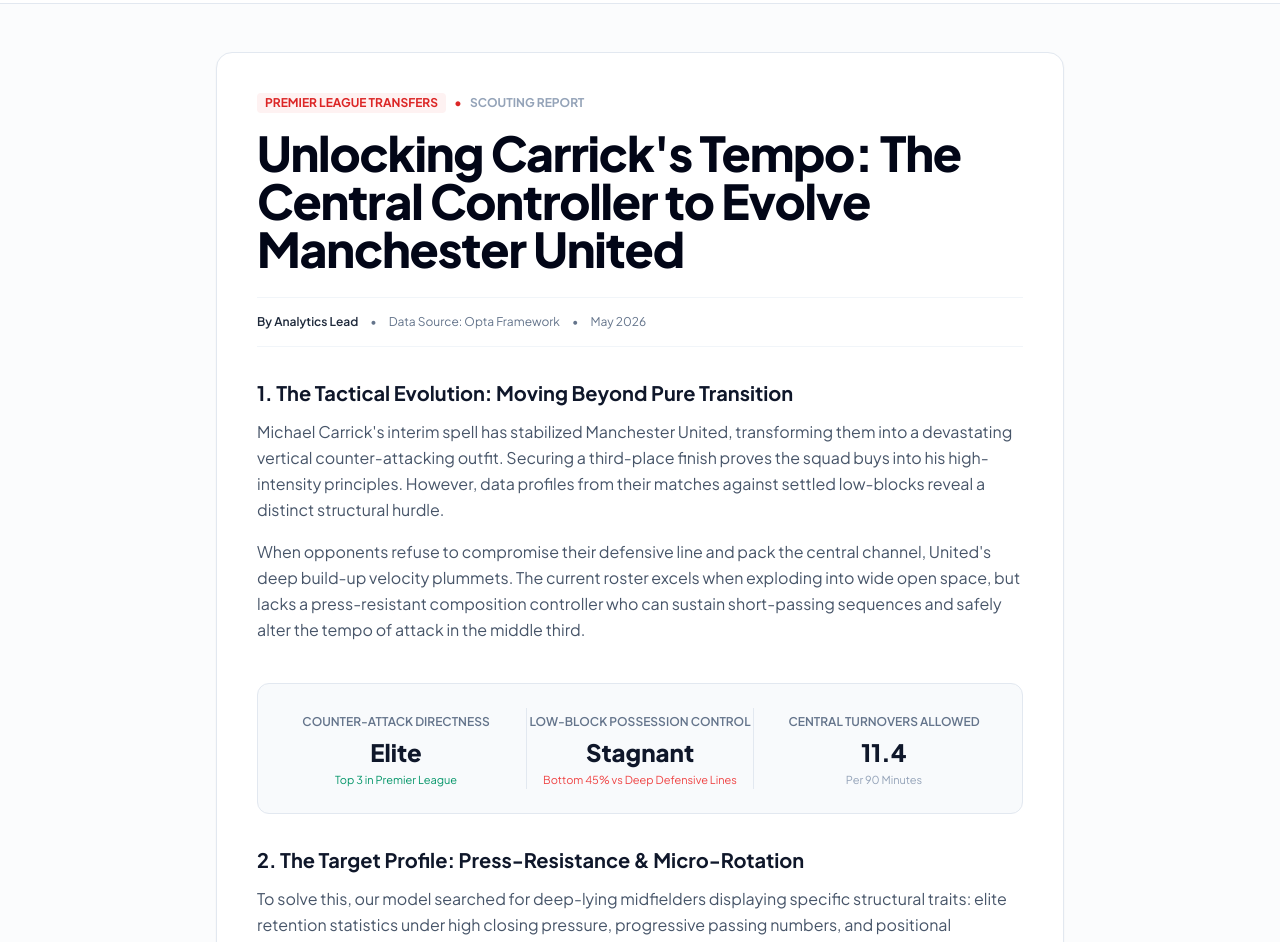
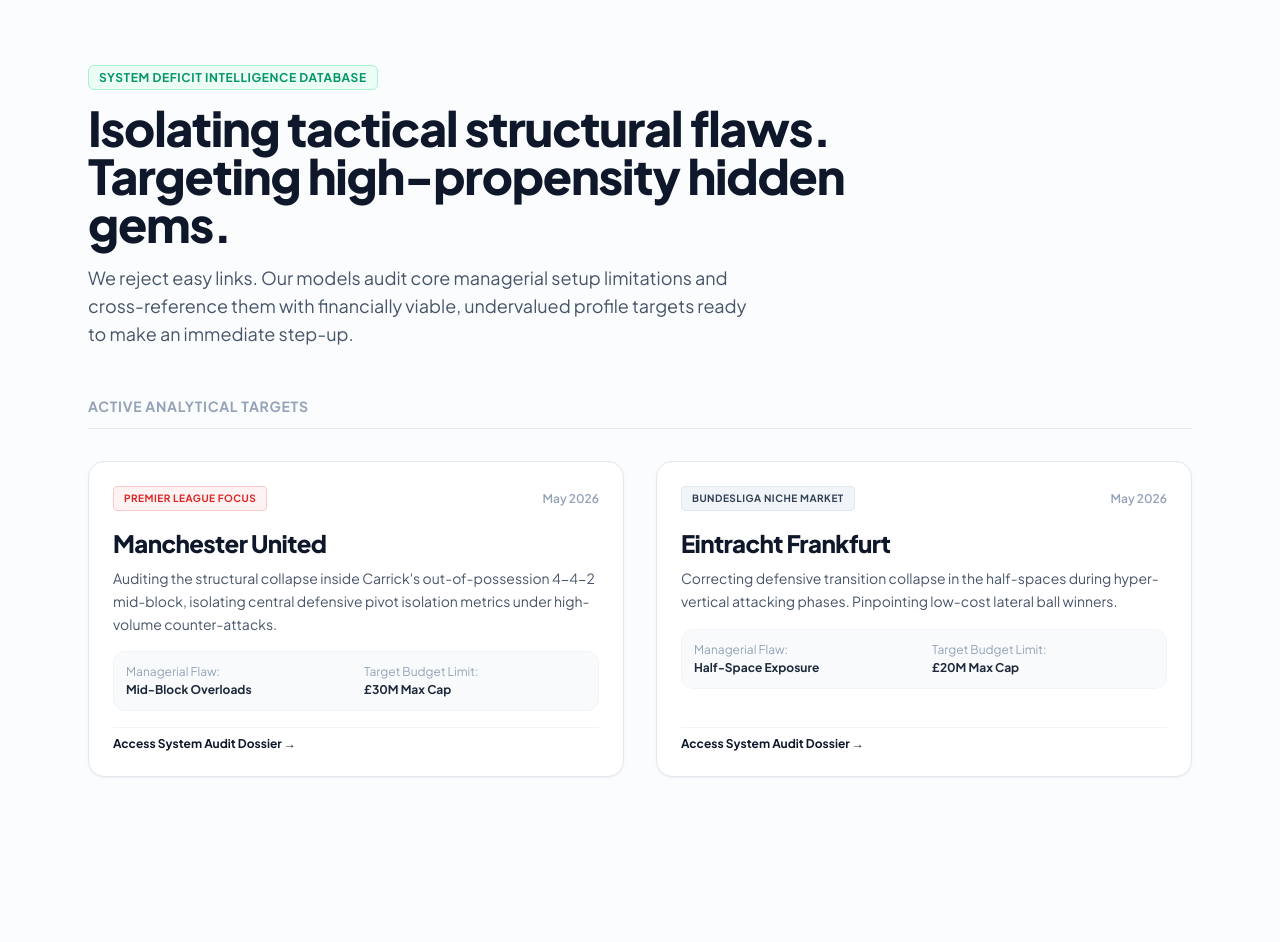
Before and after one commit to DisillusionedDev/no-stakes-scouting, a plain HTML site: page index.html in a window 1280 px wide. Shown: the part 57-999 px from the top of the page. After the commit the page ends 930 px from the top, so only its background shows below. Drawn offline with nearby package versions, Linux system fonts and the light colour scheme.

Commit message:
Update index.html

```diff
--- a/index.html
+++ b/index.html
@@ -4,11 +4,10 @@
     <meta charset="UTF-8">
     <meta name="viewport" content="width=device-width, initial-scale=1.0">
 
-    <!-- GSC Verification -->
-    <meta name="google-site-verification" content="LQrYOrkY5MA29hc3yXpovp3Uc2M4kb3BDS9LM2ewRhU" />
-    <!-- SEO Optimization -->
-    <title>The Missing Piece | Manchester United Midfield Scouting Report</title>
-    <meta name="description" content="Data-driven scouting report for Michael Carrick's Manchester United. Analyzing the progressive midfield profile needed to break low blocks.">
+    <!-- Premium Global Platform SEO -->
+    <title>The Missing Piece | Elite Football Tactical Scouting & Market Metrics</title>
+    <meta name="description" content="Advanced data-driven scouting platform isolating team-system deficiencies across underserved global leagues and identifying high-propensity, budget-matched target solutions.">
+    <meta name="keywords" content="football data scouting, system bottlenecks, hidden gems transfers, low budget player recruitment, Eintracht Frankfurt analysis, Manchester United tactical overhaul">
 
     <script src="https://cdn.tailwindcss.com"></script>
     <link href="https://fonts.googleapis.com/css2?family=Plus+Jakarta+Sans:wght@400;600;700;800&display=swap" rel="stylesheet">
@@ -18,140 +17,94 @@
 </head>
 <body class="bg-slate-50/50">
 
-    <!-- Header Navigation -->
+    <!-- Global Header/Nav -->
     <nav class="bg-white border-b border-slate-200 sticky top-0 z-50 px-6 py-4">
-        <div class="max-w-4xl mx-auto flex justify-between items-center">
-            <a href="index.html" class="text-lg font-extrabold tracking-tight text-slate-900 flex items-center gap-2">
-                <span class="w-2.5 h-2.5 rounded-full bg-emerald-500 inline-block"></span>
+        <div class="max-w-6xl mx-auto flex justify-between items-center">
+            <div class="text-md font-black tracking-tight text-slate-900 flex items-center gap-2">
+                <span class="w-2.5 h-2.5 rounded-full bg-emerald-500 inline-block animate-pulse"></span>
                 THE MISSING PIECE
-            </a>
-            <div class="space-x-6 text-sm font-semibold text-slate-600">
-                <a href="#" class="text-emerald-600">Scouting Vault</a>
-                <a href="#" class="hover:text-emerald-600 transition">About Model</a>
+            </div>
+            <div class="space-x-6 text-xs font-bold uppercase tracking-wider text-slate-600">
+                <a href="#" class="text-emerald-600">Recruitment Vault</a>
+                <a href="#" class="hover:text-emerald-600 transition">Model Thresholds</a>
             </div>
         </div>
     </nav>
 
-    <!-- Main Scouting Article Container -->
-    <main class="max-w-4xl mx-auto px-6 py-12">
-        <article class="bg-white border border-slate-200 rounded-2xl p-6 md:p-10 shadow-sm">
+    <!-- Platform Hero -->
+    <header class="max-w-6xl mx-auto px-6 pt-16 pb-12">
+        <span class="text-xs font-bold tracking-wider text-emerald-600 uppercase bg-emerald-50 px-2.5 py-1 rounded-md border border-emerald-200">
+            System Deficit Intelligence Database
+        </span>
+        <h1 class="text-4xl md:text-5xl font-black text-slate-900 mt-4 tracking-tight max-w-3xl leading-none">
+            Isolating tactical structural flaws. Targeting high-propensity hidden gems.
+        </h1>
+        <p class="text-slate-600 text-md md:text-lg mt-4 max-w-2xl font-normal leading-relaxed">
+            We reject easy links. Our models audit core managerial setup limitations and cross-reference them with financially viable, undervalued profile targets ready to make an immediate step-up.
+        </p>
+    </header>
 
-            <!-- Category and Breadcrumb -->
-            <div class="flex gap-2 items-center text-xs font-bold text-red-600 mb-4">
-                <span class="bg-red-50 px-2 py-0.5 rounded">PREMIER LEAGUE TRANSFERS</span>
-                <span>•</span>
-                <span class="text-slate-400">SCOUTING REPORT</span>
-            </div>
+    <!-- Active Scouting Matrix -->
+    <main class="max-w-6xl mx-auto px-6 pb-24">
+        <div class="border-b border-slate-200 pb-3 mb-8">
+            <h2 class="text-sm font-bold tracking-wider text-slate-400 uppercase">Active Analytical Targets</h2>
+        </div>
 
-            <!-- Main Heading -->
-            <h1 class="text-3xl md:text-5xl font-extrabold text-slate-950 tracking-tight leading-tight mb-6">
-                Unlocking Carrick's Tempo: The Central Controller to Evolve Manchester United
-            </h1>
+        <div class="grid grid-cols-1 md:grid-cols-2 gap-8">
 
-            <!-- Author / Meta Line -->
-            <div class="flex items-center gap-3 border-y border-slate-100 py-4 mb-8 text-xs text-slate-500">
-                <div class="font-semibold text-slate-800">By Analytics Lead</div>
-                <span>•</span>
-                <div>Data Source: Opta Framework</div>
-                <span>•</span>
-                <div>May 2026</div>
-            </div>
+            <!-- CLUB 1: MANCHESTER UNITED (Tactically Overhauled) -->
+            <div class="bg-white border border-slate-200 rounded-2xl p-6 shadow-sm hover:border-red-500 hover:shadow-md transition duration-200 flex flex-col justify-between group">
+                <div>
+                    <div class="flex justify-between items-center mb-4">
+                        <span class="text-[10px] font-bold tracking-wider text-red-600 bg-red-50 px-2.5 py-1 rounded border border-red-200 uppercase">Premier League Focus</span>
+                        <span class="text-xs text-slate-400 font-semibold">May 2026</span>
+                    </div>
+                    <h3 class="text-2xl font-black text-slate-900 mb-2 group-hover:text-red-600 transition tracking-tight">Manchester United</h3>
+                    <p class="text-slate-600 text-sm leading-relaxed mb-4">Auditing the structural collapse inside Carrick's out-of-possession 4-4-2 mid-block, isolating central defensive pivot isolation metrics under high-volume counter-attacks.</p>
 
-            <!-- SECTION 1: THE TACTICAL PROBLEM -->
-            <section class="mb-10">
-                <h2 class="text-xl font-bold text-slate-900 mb-3">1. The Tactical Evolution: Moving Beyond Pure Transition</h2>
-                <p class="text-slate-600 leading-relaxed mb-4">
-                    Michael Carrick's interim spell has stabilized Manchester United, transforming them into a devastating vertical counter-attacking outfit. Securing a third-place finish proves the squad buys into his high-intensity principles. However, data profiles from their matches against settled low-blocks reveal a distinct structural hurdle.
-                </p>
-                <p class="text-slate-600 leading-relaxed">
-                    When opponents refuse to compromise their defensive line and pack the central channel, United's deep build-up velocity plummets. The current roster excels when exploding into wide open space, but lacks a press-resistant composition controller who can sustain short-passing sequences and safely alter the tempo of attack in the middle third.
-                </p>
-            </section>
-
-            <!-- DATA VISUALIZATION BLOCK 1: SYSTEM PROFILE METRICS -->
-            <div class="grid grid-cols-1 md:grid-cols-3 gap-4 my-8 bg-slate-50 p-6 rounded-xl border border-slate-200">
-                <div class="text-center">
-                    <span class="text-xs text-slate-500 uppercase font-semibold">Counter-Attack Directness</span>
-                    <span class="text-2xl font-black text-slate-900 block mt-1">Elite</span>
-                    <span class="text-[11px] text-emerald-600 font-medium mt-1 block">Top 3 in Premier League</span>
-                </div>
-                <div class="text-center border-y md:border-y-0 md:border-x border-slate-200 py-4 md:py-0">
-                    <span class="text-xs text-slate-500 uppercase font-semibold">Low-Block Possession Control</span>
-                    <span class="text-2xl font-black text-slate-900 block mt-1">Stagnant</span>
-                    <span class="text-[11px] text-red-500 font-medium mt-1 block">Bottom 45% vs Deep Defensive Lines</span>
-                </div>
-                <div class="text-center">
-                    <span class="text-xs text-slate-500 uppercase font-semibold">Central Turnovers Allowed</span>
-                    <span class="text-2xl font-black text-slate-900 block mt-1">11.4</span>
-                    <span class="text-[11px] text-slate-400 font-medium mt-1 block">Per 90 Minutes</span>
-                </div>
-            </div>
-
-            <!-- SECTION 2: THE TARGET IDENTIFICATION -->
-            <section class="mb-10">
-                <h2 class="text-xl font-bold text-slate-900 mb-3">2. The Target Profile: Press-Resistance & Micro-Rotation</h2>
-                <p class="text-slate-600 leading-relaxed mb-4">
-                    To solve this, our model searched for deep-lying midfielders displaying specific structural traits: elite retention statistics under high closing pressure, progressive passing numbers, and positional intelligence within central combinations. Crucially, we limited parameters to highly viable market opportunities.
-                </p>
-            </section>
-
-            <!-- THE BIG REVEAL BOX -->
-            <div class="bg-gradient-to-br from-slate-950 to-slate-900 text-white rounded-xl p-6 md:p-8 my-8 shadow-md relative overflow-hidden">
-                <div class="absolute right-0 bottom-0 translate-x-10 translate-y-10 opacity-10">
-                    <span class="text-9xl font-black font-mono">XG</span>
-                </div>
-                <span class="text-[10px] bg-emerald-500 text-slate-950 font-bold px-2 py-1 rounded tracking-wider uppercase">
-                    The Primary Recommendation
-                </span>
-                <h3 class="text-3xl font-black tracking-tight mt-4 text-white">Angel Gomes</h3>
-                <p class="text-emerald-400 font-mono text-xs mt-1">Age: 25 | Current Status: Contract Concluding</p>
-
-                <p class="text-slate-300 text-sm leading-relaxed mt-4 border-t border-slate-800 pt-4">
-                    Gomes is the absolute tactical key. Ranking in the **95th percentile globally** for passing accuracy under pressure, he possesses an incredibly rare turning radius. He doesn't just pass out of pressure—he baits the press, evades the challenger, and alters the angle of distribution to catch the opposition out of position.
-                </p>
-            </div>
-
-            <!-- DATA VISUALIZATION BLOCK 2: TARGET COMPARISON METER DISPLAY -->
-            <div class="border border-slate-200 rounded-xl p-5 mb-10">
-                <h4 class="text-xs font-bold uppercase tracking-wider text-slate-400 mb-4">Metric Profile: Angel Gomes Data Points</h4>
-                <div class="space-y-3.5">
-                    <div>
-                        <div class="flex justify-between text-xs font-semibold mb-1">
-                            <span>Ball Retention Under High Pressure</span>
-                            <span class="text-emerald-600">95th Percentile</span>
+                    <div class="grid grid-cols-2 gap-4 bg-slate-50 border border-slate-100 rounded-xl p-3 text-xs mb-4">
+                        <div>
+                            <span class="text-slate-400 block mb-0.5">Managerial Flaw:</span>
+                            <span class="font-bold text-slate-800">Mid-Block Overloads</span>
                         </div>
-                        <div class="w-full bg-slate-100 h-2 rounded-full overflow-hidden">
-                            <div class="bg-emerald-500 h-full rounded-full" style="width: 95%"></div>
-                        </div>
-                    </div>
-                    <div>
-                        <div class="flex justify-between text-xs font-semibold mb-1">
-                            <span>Line-Breaking Passing Tempo</span>
-                            <span class="text-emerald-600">89th Percentile</span>
-                        </div>
-                        <div class="w-full bg-slate-100 h-2 rounded-full overflow-hidden">
-                            <div class="bg-emerald-500 h-full rounded-full" style="width: 89%"></div>
-                        </div>
-                    </div>
-                    <div>
-                        <div class="flex justify-between text-xs font-semibold mb-1">
-                            <span>Sustained Field-Tilt Control</span>
-                            <span class="text-slate-700">84th Percentile</span>
-                        </div>
-                        <div class="w-full bg-slate-100 h-2 rounded-full overflow-hidden">
-                            <div class="bg-slate-700 h-full rounded-full" style="width: 84%"></div>
+                        <div>
+                            <span class="text-slate-400 block mb-0.5">Target Budget Limit:</span>
+                            <span class="font-bold text-slate-800">£30M Max Cap</span>
                         </div>
                     </div>
                 </div>
+                <a href="manchester-united.html" class="text-xs font-bold text-slate-900 group-hover:text-red-600 flex items-center gap-1 pt-2 border-t border-slate-100">
+                    Access System Audit Dossier &rarr;
+                </a>
             </div>
 
-            <!-- CONCLUSION SUMMARY -->
-            <footer class="bg-emerald-50/50 border border-emerald-200 rounded-xl p-5 text-sm text-slate-700">
-                <strong class="text-emerald-900 block font-bold mb-1">The Scouting Verdict</strong>
-                Michael Carrick's system handles the verticality perfectly. Adding Angel Gomes supplies the structural control engine required to choke smaller teams out of low blocks, raising Manchester United's performance floor significantly for the upcoming Champions League campaign.
-            </footer>
+            <!-- CLUB 2: EINTRACHT FRANKFURT (Niche, Fan-Heavy Traction Target) -->
+            <div class="bg-white border border-slate-200 rounded-2xl p-6 shadow-sm hover:border-black hover:shadow-md transition duration-200 flex flex-col justify-between group">
+                <div>
+                    <div class="flex justify-between items-center mb-4">
+                        <span class="text-[10px] font-bold tracking-wider text-slate-700 bg-slate-100 px-2.5 py-1 rounded border border-slate-200 uppercase">Bundesliga Niche Market</span>
+                        <span class="text-xs text-slate-400 font-semibold">May 2026</span>
+                    </div>
+                    <h3 class="text-2xl font-black text-slate-900 mb-2 group-hover:text-slate-700 transition tracking-tight">Eintracht Frankfurt</h3>
+                    <p class="text-slate-600 text-sm leading-relaxed mb-4">Correcting defensive transition collapse in the half-spaces during hyper-vertical attacking phases. Pinpointing low-cost lateral ball winners.</p>
 
-        </article>
+                    <div class="grid grid-cols-2 gap-4 bg-slate-50 border border-slate-100 rounded-xl p-3 text-xs mb-4">
+                        <div>
+                            <span class="text-slate-400 block mb-0.5">Managerial Flaw:</span>
+                            <span class="font-bold text-slate-800">Half-Space Exposure</span>
+                        </div>
+                        <div>
+                            <span class="text-slate-400 block mb-0.5">Target Budget Limit:</span>
+                            <span class="font-bold text-slate-800">£20M Max Cap</span>
+                        </div>
+                    </div>
+                </div>
+                <a href="eintracht-frankfurt.html" class="text-xs font-bold text-slate-900 group-hover:text-slate-700 flex items-center gap-1 pt-2 border-t border-slate-100">
+                    Access System Audit Dossier &rarr;
+                </a>
+            </div>
+
+        </div>
     </main>
 
 </body>
```
